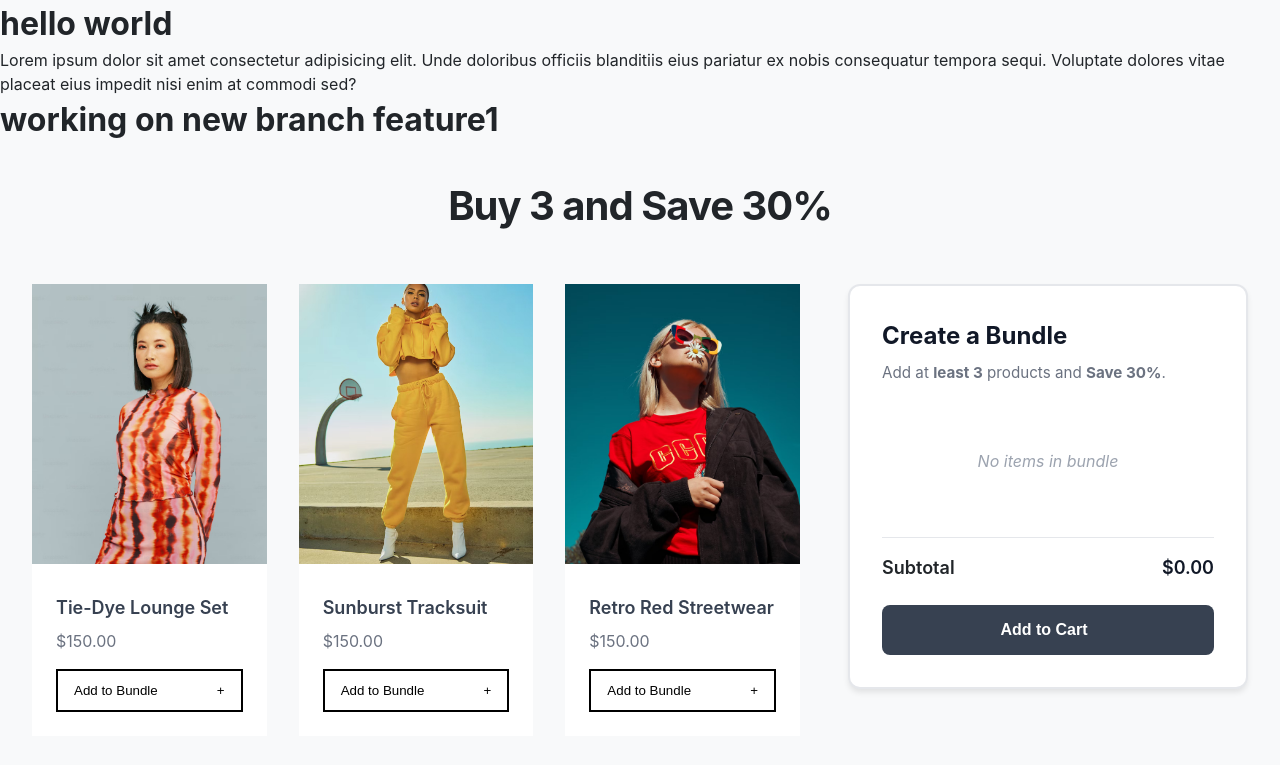
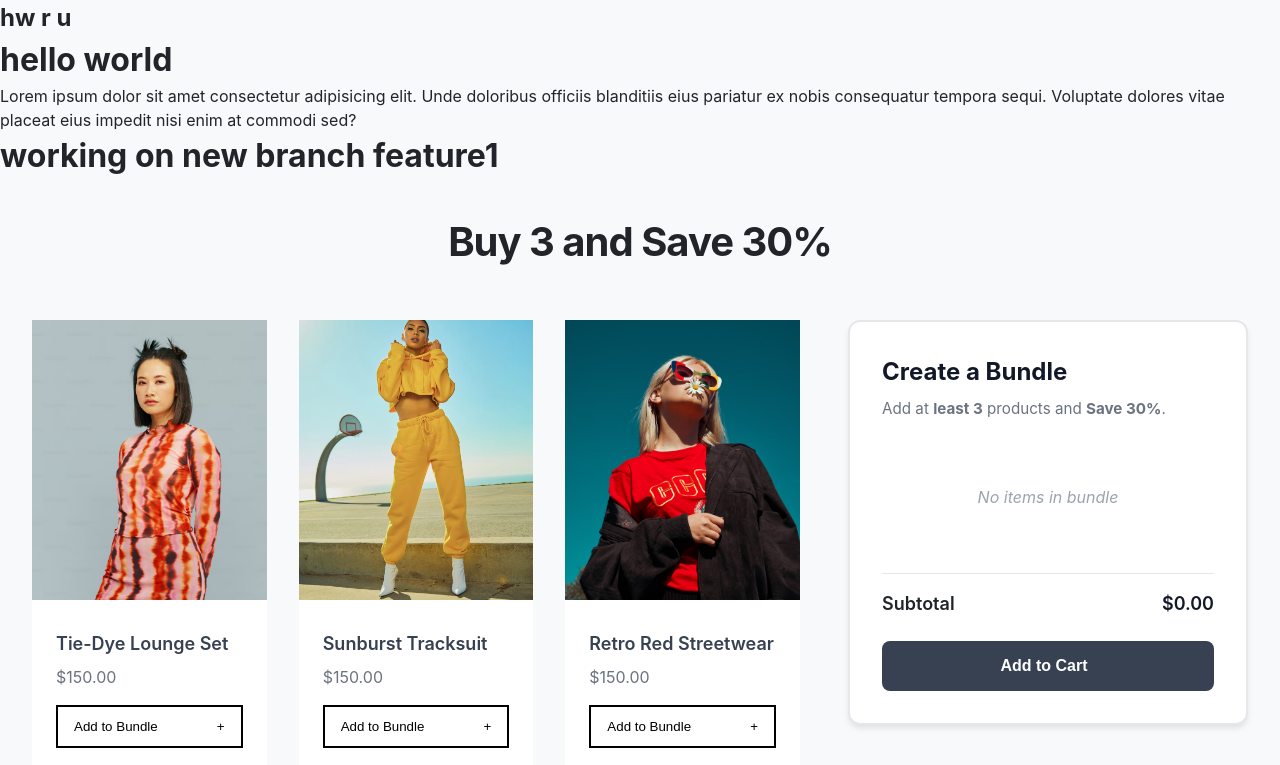
Before and after one commit to jisha-max/mpro, a plain HTML site: page index.html in a window 1280 px wide. Shown: the top 765 px of the page. Drawn offline with Linux system fonts and the light colour scheme.

Commit message:
made changes

```diff
--- a/index.html
+++ b/index.html
@@ -8,6 +8,7 @@
     <link rel="stylesheet" href="https://cdnjs.cloudflare.com/ajax/libs/font-awesome/6.5.2/css/all.min.css">
 </head>
 <body>
+    <h2>hw r u</h2>
     <h1>hello world</h1>
     <p>Lorem ipsum dolor sit amet consectetur adipisicing elit. Unde doloribus officiis blanditiis eius pariatur ex nobis consequatur tempora sequi. Voluptate dolores vitae placeat eius impedit nisi enim at commodi sed?</p>
     <h1>working on new branch feature1</h1>
```
